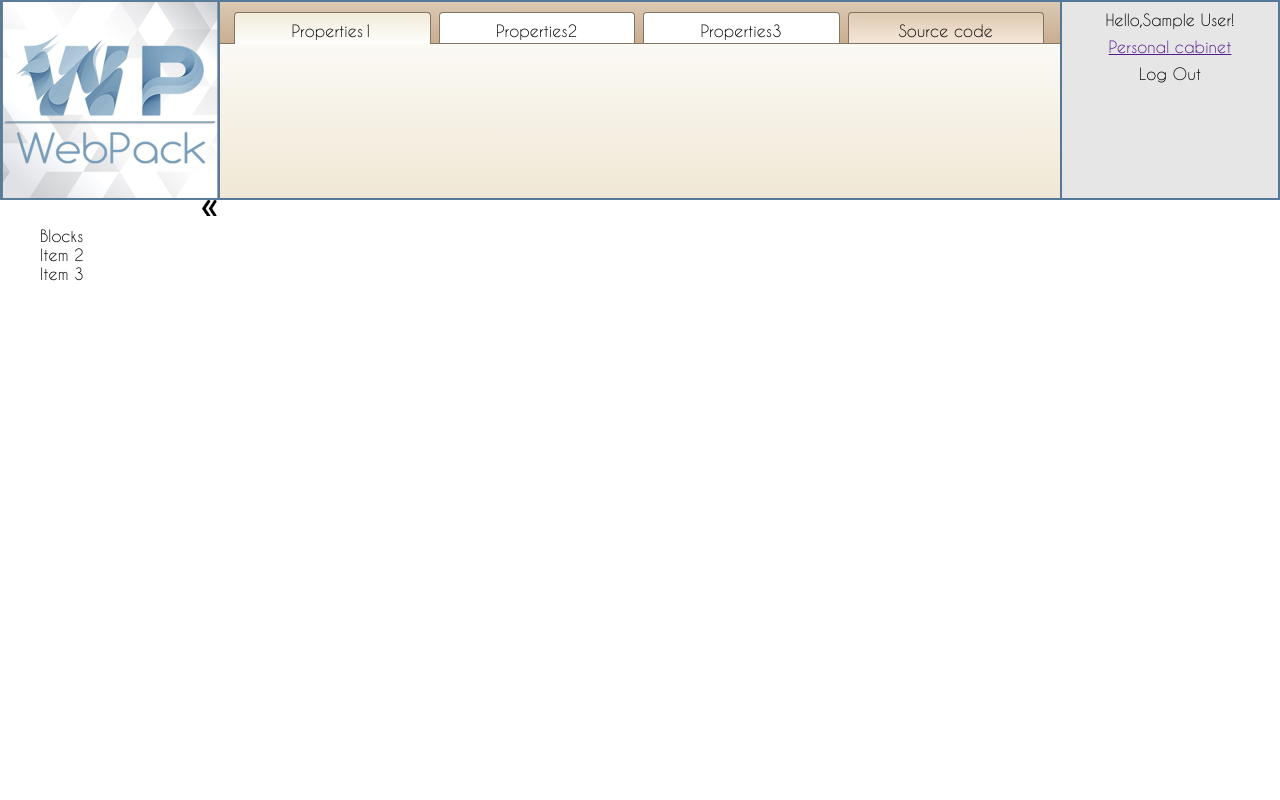
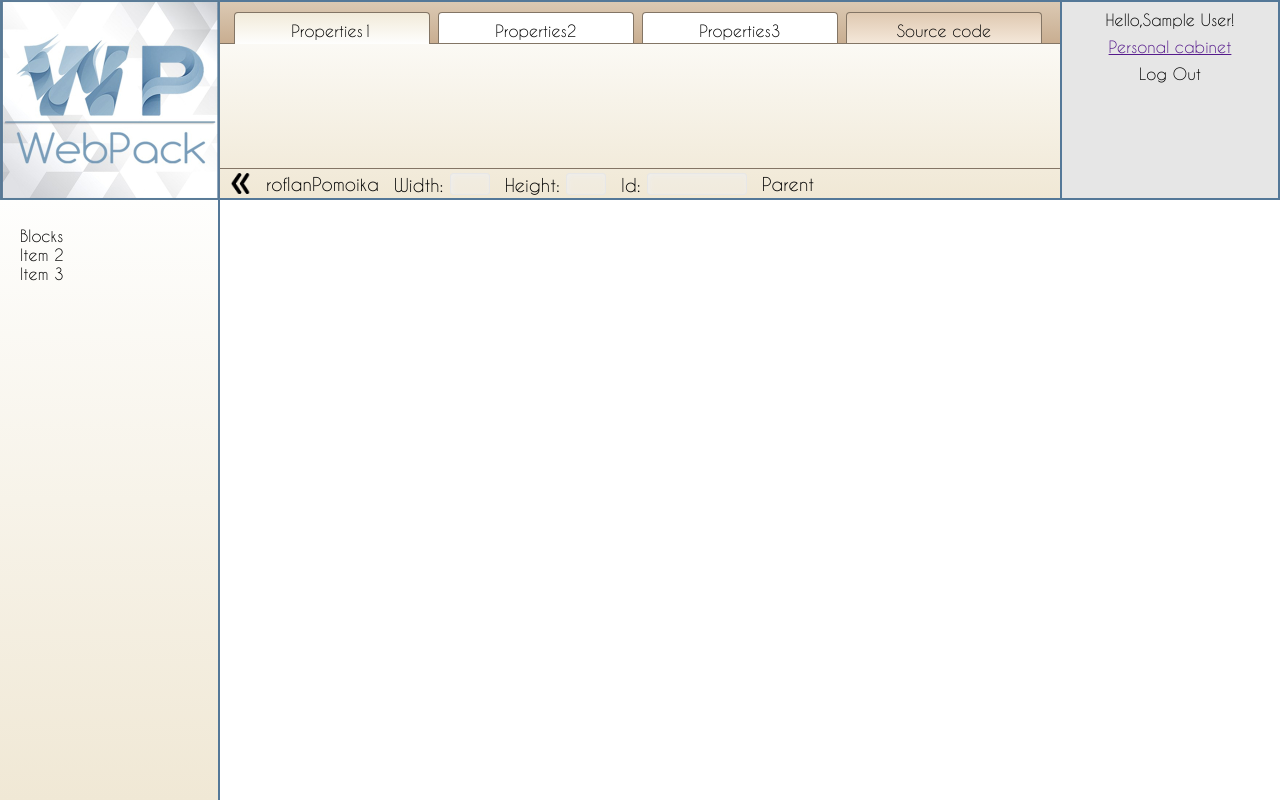
Before and after one commit to ScrumWebPack2017/webpackpj, a PHP site: page / in a window 1280 px wide. Run offline with PHP 8.4, Linux system fonts and the light colour scheme; the visitor is signed in with stand-in values (Sample User, id 1).

Commit message:
status line is added + small fixes

```diff
--- a/index.php
+++ b/index.php
@@ -18,6 +18,53 @@
 </head>
 <body>
     <header>
+        <div class="header_elements" id="logo">
+
+        </div>
+        <div class="header_elements" id="top_menu">
+            <div class="header_elements" id="header_menu_wrap">
+                <div id="header_menu_tabs">
+                    <div class="menu_tab selected_tab">
+                        Properties1
+                    </div>
+                    <div class="menu_tab">
+                        Properties2
+                    </div>
+                    <div class="menu_tab">
+                        Properties3
+                    </div>
+                    <div class="menu_tab" id="source_code_btn">
+                        Source code
+                    </div>
+                </div>
+                <div id="properties">
+
+                </div>
+                <div id="status_line">
+                    <div id="left_btn" class="status_element" onclick="shiftLeftBar()"></div>
+                    <div class="status_element" onclick="deleteFocused()" style="cursor: pointer">
+                        roflanPomoika
+                    </div>
+
+                    <div class="status_element">
+                        Width:
+                        <input class="status_input"  id="current_width" type="text" disabled>
+
+                    </div>
+                    <div class="status_element" >
+                        Height:
+                        <input class="status_input" id="current_height" type="text" disabled>
+                    </div>
+                    <div class="status_element" >
+                        Id:
+                        <input class="status_input" id="current_id" type="text" style="width: 100px" disabled>
+                    </div>
+                    <div class="status_element" id="status_parent" onclick="parentFocus()" style="cursor: pointer">
+                        Parent
+                    </div>
+                </div>
+            </div>
+        </div>
         <div class="header_elements" id="user_block">
             <?php
             if(!$_SESSION['user'] && !$_SESSION['uname'])
@@ -54,37 +101,13 @@
                 ';
             ?>
         </div>
-        <div class="header_elements" id="top_menu">
-            <div class="header_elements" id="header_menu_wrap">
-                <div id="header_menu_tabs">
-                    <div class="menu_tab selected_tab">
-                        Properties1
-                    </div>
-                    <div class="menu_tab">
-                        Properties2
-                    </div>
-                    <div class="menu_tab">
-                        Properties3
-                    </div>
-                    <div class="menu_tab" id="source_code_btn">
-                        Source code
-                    </div>
-                </div>
-            </div>
-        </div>
-        <div class="header_elements" id="logo">
 
-        </div>
+
     </header>
     <div id="workplace">
 
     </div>
     <div id="left_bar">
-        <div id="left_btn_col">
-            <div id="left_btn" onclick="shiftLeftBar()">
-                <!-- <img src="images/arrLeft.png" id="left_col_img" width="20"> -->
-            </div>
-        </div>
         <div id="left_menu">
             <ul id="red" class="treeview-red">
                 <li>
--- a/scripts/common.js
+++ b/scripts/common.js
@@ -1,8 +1,9 @@
-window.onload = function() {
+$(document).ready(function() {
+    normalizePage();
     $(window).resize(function () {
         normalizePage();
     });
-    normalizePage();
+
     instaValidate();
     tabControl();
     $('#authorization_form').submit(function (event) {
@@ -15,7 +16,7 @@ window.onload = function() {
 
     });
 
-};
+});
 
 function tabControl() {
     $('.menu_tab').click(function () {
@@ -41,7 +42,7 @@ function shiftAuth() {
 function shiftLeftBar() {
     var x = $('#left_bar').css('left').split('p')[0];
     if (x == 0) {
-        $('#left_bar').animate({ left: "-200px" } , 400);
+        $('#left_bar').animate({ left: "-220px" } , 400);
         $('#left_btn').css('backgroundImage', 'url(images/arrRight.png)');
     } else {
         $('#left_bar').animate({ left: "0px" } , 400);
@@ -50,16 +51,18 @@ function shiftLeftBar() {
 }
 
 function normalizePage() {
-    var w = document.body.scrollWidth;
-    var h = document.body.scrollHeight;
+    var w = document.documentElement.clientWidth;
+
+    var h = document.documentElement.clientHeight;
+    $('#top_menu').css('width', w - 440);
     $('#left_bar').css('height', h - 200);
     $('#left_btn_col').css('padding-top', (h - 240)/2);
     if (w > 1800)
-        $('.menu_tab').css('width', Math.floor((w - 460)/4) - 12);
+        $('.menu_tab').css('width', Math.floor((w - 460)/4) - 13);
     else if (w > 2400)
-        $('.menu_tab').css('width', (w - 460)/4 - 14);
+        $('.menu_tab').css('width', (w - 460)/4 - 16);
     else
-        $('.menu_tab').css('width', (w - 460)/4 - 10.5);
+        $('.menu_tab').css('width', (w - 460)/4 - 11);
 
 }
 
--- a/scripts/graphicsEditor.js
+++ b/scripts/graphicsEditor.js
@@ -1,4 +1,6 @@
 var generatedElements = new Array(0);
+var focusedElement;
+var focusTimer;
 
 $(document).ready(function() {
     createLeftMenu();
@@ -27,10 +29,38 @@ $(document).ready(function() {
 
 function normalizeWorkplace() {
     var w = document.body.scrollWidth;
-    $('#workplace').css('width', w - 12);
+    $('#workplace').css('width', w - 20);
 
 
 }
+
+function deleteFocused() {
+    if (performance.now() - focusTimer < 400) {
+        focusedElement.remove();
+    } else {
+        alert("Element isn't selected!");
+    }
+}
+
+function parentFocus() {
+    if (performance.now() - focusTimer < 400) {
+        var event = new Event("focus");
+        $('#' + searchParent(focusedElement.attr('id'))).focus();
+    } else {
+        alert("Element isn't selected!");
+    }
+}
+
+function printStatus(id) {
+    $('#current_id').val(id);
+    $('#current_width').val($("#" + id).width());
+    $('#current_height').val($("#" + id).height());
+}
+function clearStatus() {
+    $('#current_id').val('');
+    $('#current_width').val('');
+    $('#current_height').val('');
+};
 
 function createLeftMenu() {
     $("#red").treeview({
@@ -40,6 +70,7 @@ function createLeftMenu() {
     });
 
 }
+
 
 function generateElement(element) {
     var el = document.createElement(element.type);
@@ -66,12 +97,20 @@ function generateElement(element) {
         background: element.background
     });
 
-    $("#" + identifier).attr('tabindex', 1).focus(function() {
+    //printStatus(identifier);
+
+    $("#" + identifier).attr('tabindex', 1).focus(function(event) {
         $("#" + identifier).css({
             outline: "dashed 2px #878787"
         });
+        focusedElement = $(this);
+        printStatus(identifier);
     }).resizable({
         resize: function(event, ui) {
+
+            // id, width and height on status line
+            printStatus(identifier);
+
             document.getElementById("size_container").innerHTML = $("#" + identifier).width() + "x" + $("#" + identifier).height();
             $("#size_container").css({
                 top: event.pageY - 45,
@@ -88,7 +127,8 @@ function generateElement(element) {
             });
         }
     }).draggable({
-        containment: "#workplace"
+        containment: "#workplace",
+        scroll: true
     });
 
     $("#" + identifier).blur(function() {
@@ -96,6 +136,8 @@ function generateElement(element) {
             outline: "",
             cursor: "auto"
         });
+        clearStatus();
+        focusTimer = performance.now();
     });
 
 }
@@ -116,11 +158,19 @@ function getRandomInt(min, max) {
     return Math.floor(Math.random() * (max - min + 1)) + min;
 }
 
+function searchParent(id) {
+    for (var i = 0; i < generatedElements.length; ++i) {
+        if (generatedElements[i].id == id) {
+            return generatedElements[i].parent;
+        }
+    }
+}
+
 function findElem(id) {
     for (var i = 0; i < generatedElements.length; ++i) {
-        if (generatedElements[i].id == id && generatedElements[i].focused) {
-            return generatedElements[i];
-        }
+        //if (generatedElements[i].id == id && generatedElements[i].focused) {
+            alert(generatedElements[i]);
+        //}
     }
     return null;
 }
--- a/styles/common.css
+++ b/styles/common.css
@@ -33,7 +33,7 @@ header {
 }
 .header_elements {
     position: relative;
-    float: right;
+    float: left;
 }
 
 #user_block {
@@ -52,7 +52,6 @@ header {
 }
 
 #top_menu {
-    width: calc(100% - 440px);
     height: 196px;
     background: linear-gradient(#fefefd, #f0e8d5);
     border-bottom: 2px solid #547898;
@@ -66,10 +65,40 @@ header {
 
 }
 
+#status_line {
+    height: 20px;
+    border-top: 1px solid #837565;
+    padding: 4px 10px 4px 10px;
+}
+
+#properties {
+    height: 124px;
+}
+
+.status_element {
+    position: relative;
+    float: left;
+    margin-right: 15px;
+    font-size: 18px;
+}
+
+.status_input {
+    box-shadow: inset 1px 1px 5px 0 #eee;
+    box-sizing: border-box;
+    padding: 0;
+    border-radius: 3px;
+    border: 1px solid #e7e7e7;
+    width: 40px;
+    margin: 0;
+    height: 22px;
+    font-size: 18px;
+    font-family: "CaviarDreams";
+}
+
 #header_menu_tabs {
     height: 31px;
     background: linear-gradient(#dbc9b3, #c9ae91);
-    border-bottom: 1px solid #837565;;
+    border-bottom: 1px solid #837565;
     padding: 10px 10px 0 10px;
 
 }
@@ -113,22 +142,14 @@ header {
     z-index: 10;
     top: 200px;
     left: 0;
-    width: 220px;
+    width: 218px;
     background: linear-gradient(#fefefd, #f0e8d5);
-}
-
-#left_btn_col {
-    position: relative;
-    float: right;
-    width: 17px;
-    height: inherit;
     border-right: 2px solid #547898;
-    border-left: 1px solid #837565;
-    background-color: transparent;
 }
 
 #left_btn {
-    height: 16px;
+    height: 21px;
+    width: 21px;
     font-stretch: ultra-condensed;
     text-align: center;
     cursor: pointer;
@@ -140,7 +161,7 @@ header {
 #left_menu {
     position: relative;
     float: right;
-    width: 200px;
+    width: 218px;
     height: inherit;
     background-color: transparent;
 
@@ -168,7 +189,7 @@ header {
 
 #error_lbl {
     width: 200px;
-    padding-bottom: 0px;
+    padding-bottom: 0;
     margin: auto;
     color: red;
     text-align: center;
@@ -211,4 +232,9 @@ header {
     color: #000000;
     font-size: 14px;
     opacity: 0;
+    z-index: 1000;
 }
+
+#control_panel {
+
+}
```
